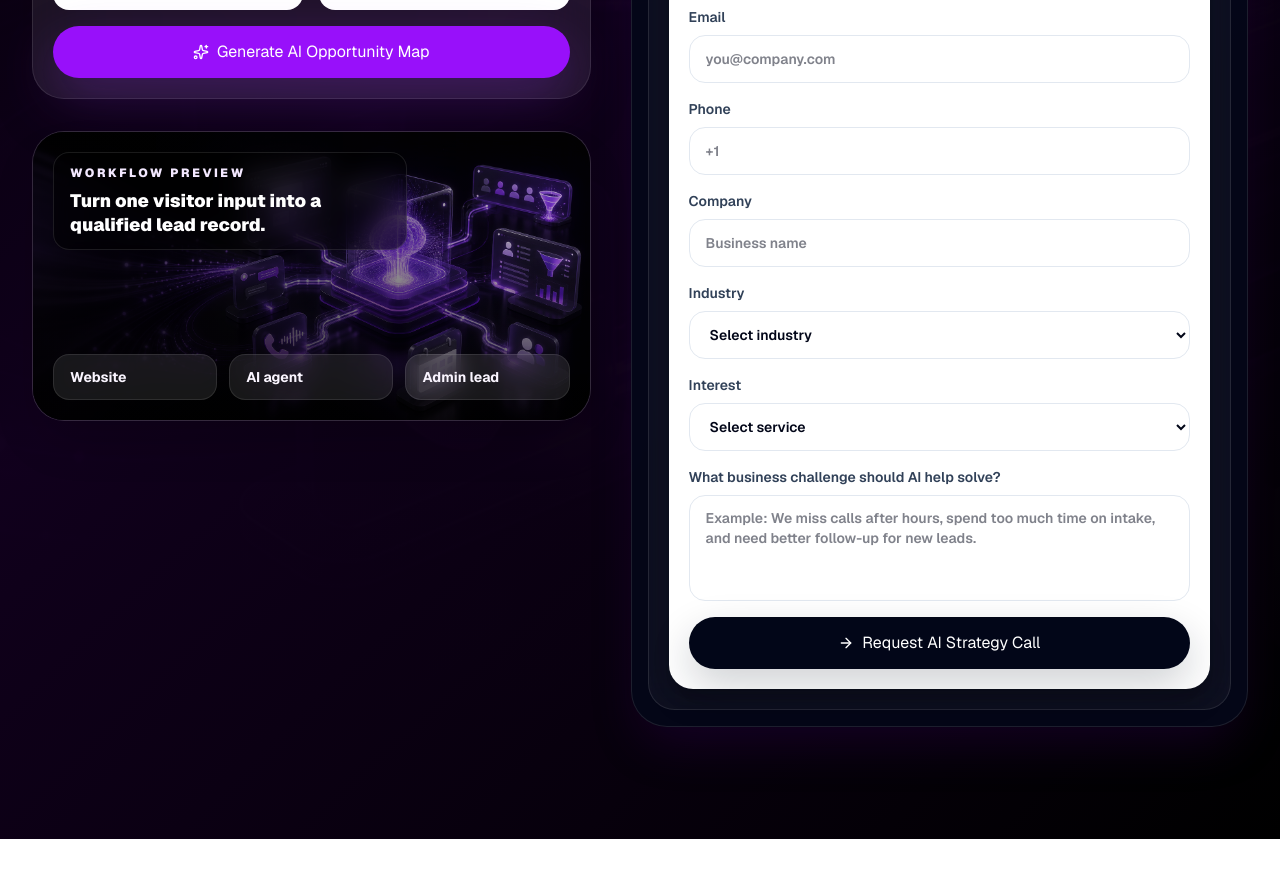
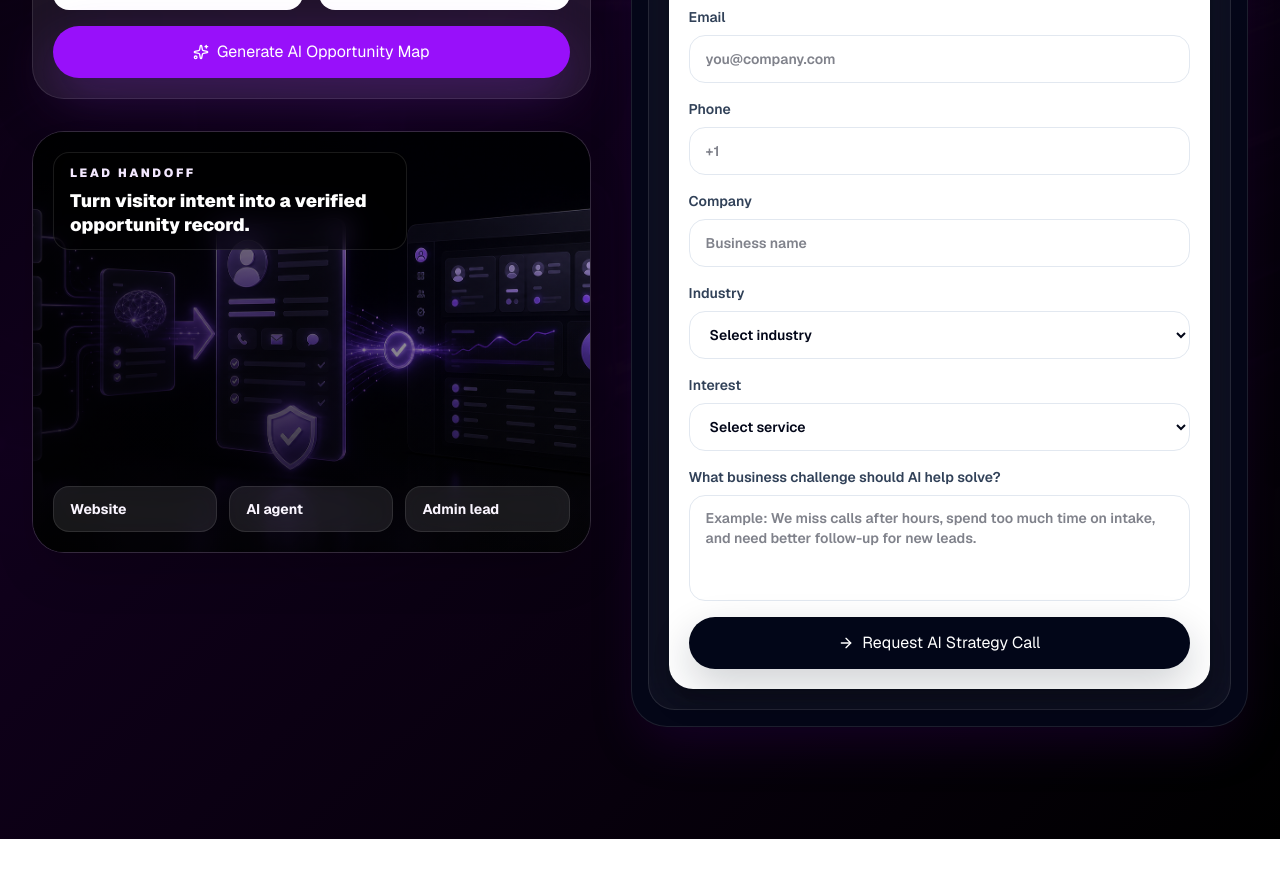
Before and after one commit to AnilBotta/syncai_website, a Next.js app: page / in a window 1280 px wide. Shown: the part 3140-4018 px from the top of the page. Built offline with nearby package versions, Linux system fonts and the light colour scheme.

Commit message:
Add custom lead handoff visual

```diff
--- a/src/components/demo-analyzer.tsx
+++ b/src/components/demo-analyzer.tsx
@@ -152,19 +152,19 @@ export function DemoAnalyzer() {
             </form>
 
             <div className="mt-8 overflow-hidden rounded-[2rem] border border-white/10 bg-white/[.065] shadow-2xl shadow-black/20 backdrop-blur-xl">
-              <div className="relative h-72">
+              <div className="relative h-[420px]">
                 <Image
-                  src="/brand/syncai-hero-ai-workflow.png"
-                  alt="AI workflow preview connecting website, voice, calendar, CRM, and lead systems"
+                  src="/brand/syncai-lead-handoff-visual.png"
+                  alt="AI lead handoff preview showing visitor inquiries becoming a qualified admin lead"
                   width={1792}
                   height={1024}
-                  className="h-full w-full object-cover object-center opacity-90"
+                  className="h-full w-full object-cover object-center opacity-95"
                 />
                 <div className="absolute inset-0 bg-[linear-gradient(90deg,rgba(0,0,0,.74),rgba(0,0,0,.12)),linear-gradient(0deg,rgba(0,0,0,.66),transparent_58%)]" />
                 <div className="absolute left-5 top-5 rounded-2xl border border-white/10 bg-black/45 px-4 py-3 backdrop-blur-md">
-                  <p className="text-xs font-black uppercase tracking-[.22em] text-purple-100">Workflow preview</p>
+                  <p className="text-xs font-black uppercase tracking-[.22em] text-purple-100">Lead handoff</p>
                   <p className="mt-2 max-w-xs text-lg font-black leading-6 text-white">
-                    Turn one visitor input into a qualified lead record.
+                    Turn visitor intent into a verified opportunity record.
                   </p>
                 </div>
                 <div className="absolute bottom-5 left-5 right-5 grid gap-3 sm:grid-cols-3">
```
Also changed, not shown: public/brand/syncai-lead-handoff-visual.png (added).
